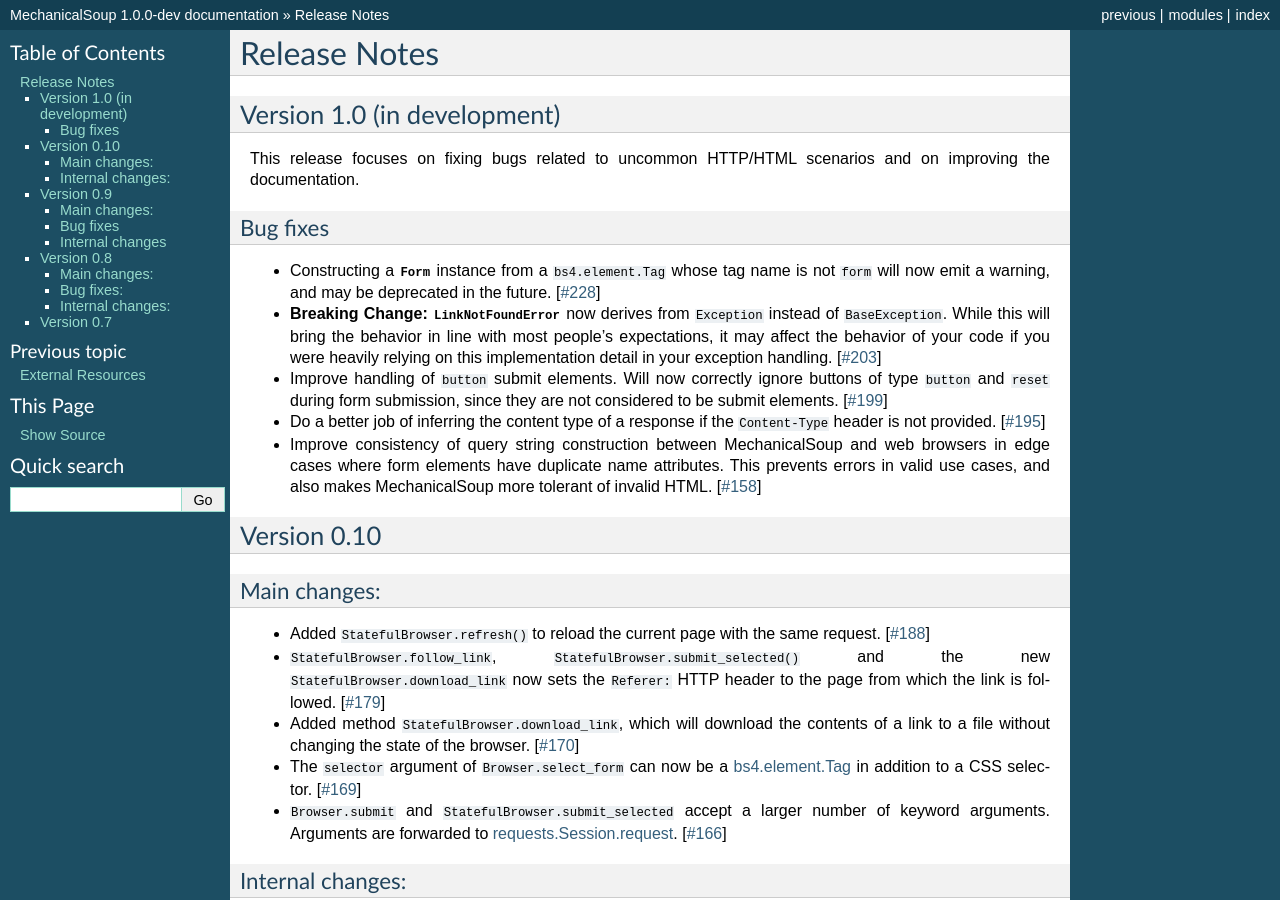
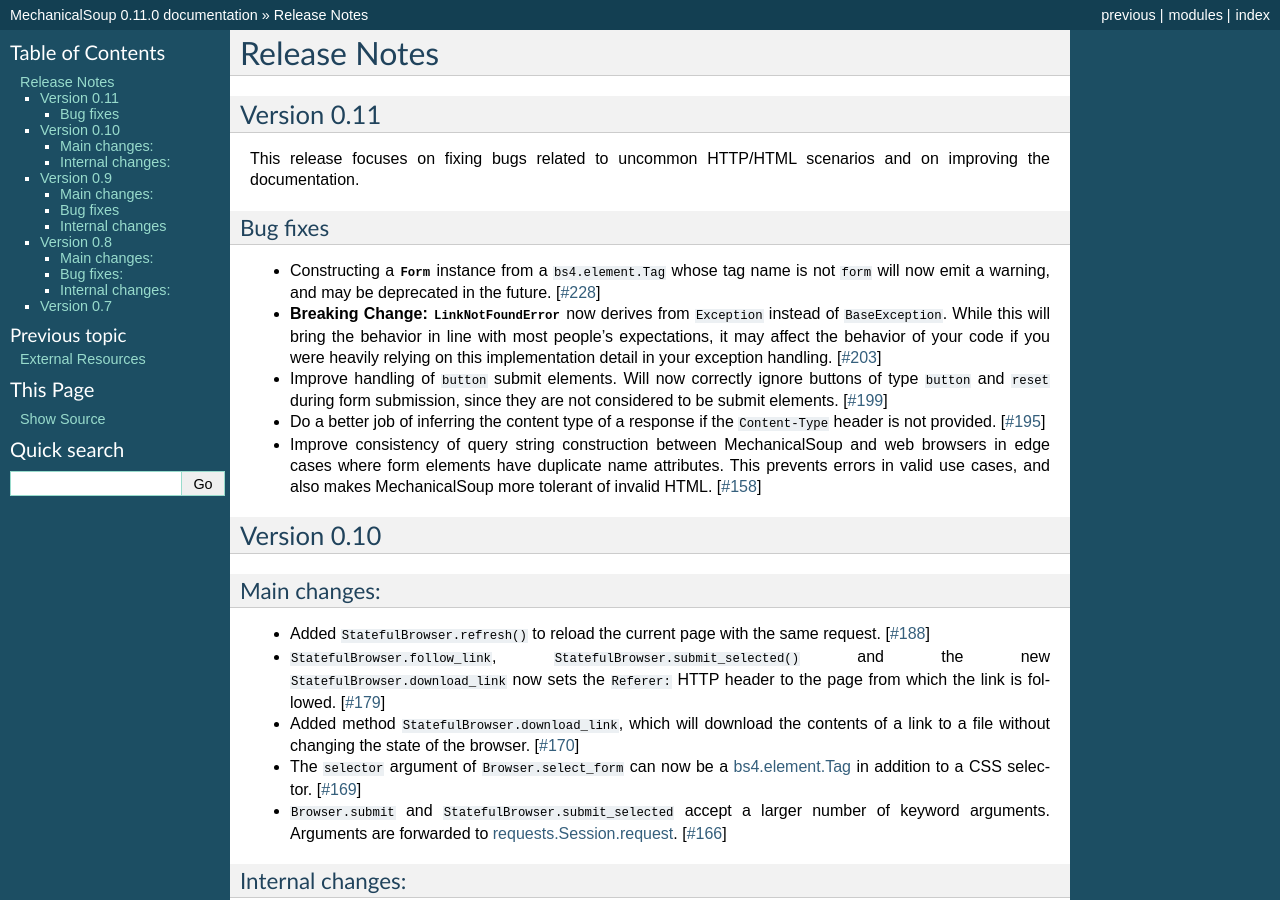
Before and after one commit to MechanicalSoup/MechanicalSoup, a Sphinx documentation site: the page built from docs/ChangeLog.rst, in a window 1280 px wide and 900 px high. Built offline with Sphinx 7.4.7, drawn with Linux system fonts in a browser that asks for light colours; some of the changed text lies outside the part shown.

Commit message:
Release 0.11.0

```diff
--- a/docs/ChangeLog.rst
+++ b/docs/ChangeLog.rst
@@ -2,8 +2,8 @@
 Release Notes
 =============
 
-Version 1.0 (in development)
-============================
+Version 0.11
+============
 
 This release focuses on fixing bugs related to uncommon HTTP/HTML
 scenarios and on improving the documentation.
--- a/mechanicalsoup/__version__.py
+++ b/mechanicalsoup/__version__.py
@@ -2,5 +2,5 @@
 __description__ = 'A Python library for automating interaction with websites'
 __url__ = 'https://mechanicalsoup.readthedocs.io/'
 __github_url__ = 'https://github.com/MechanicalSoup/MechanicalSoup'
-__version__ = '1.0.0-dev'
+__version__ = '0.11.0'
 __license__ = 'MIT'
```
